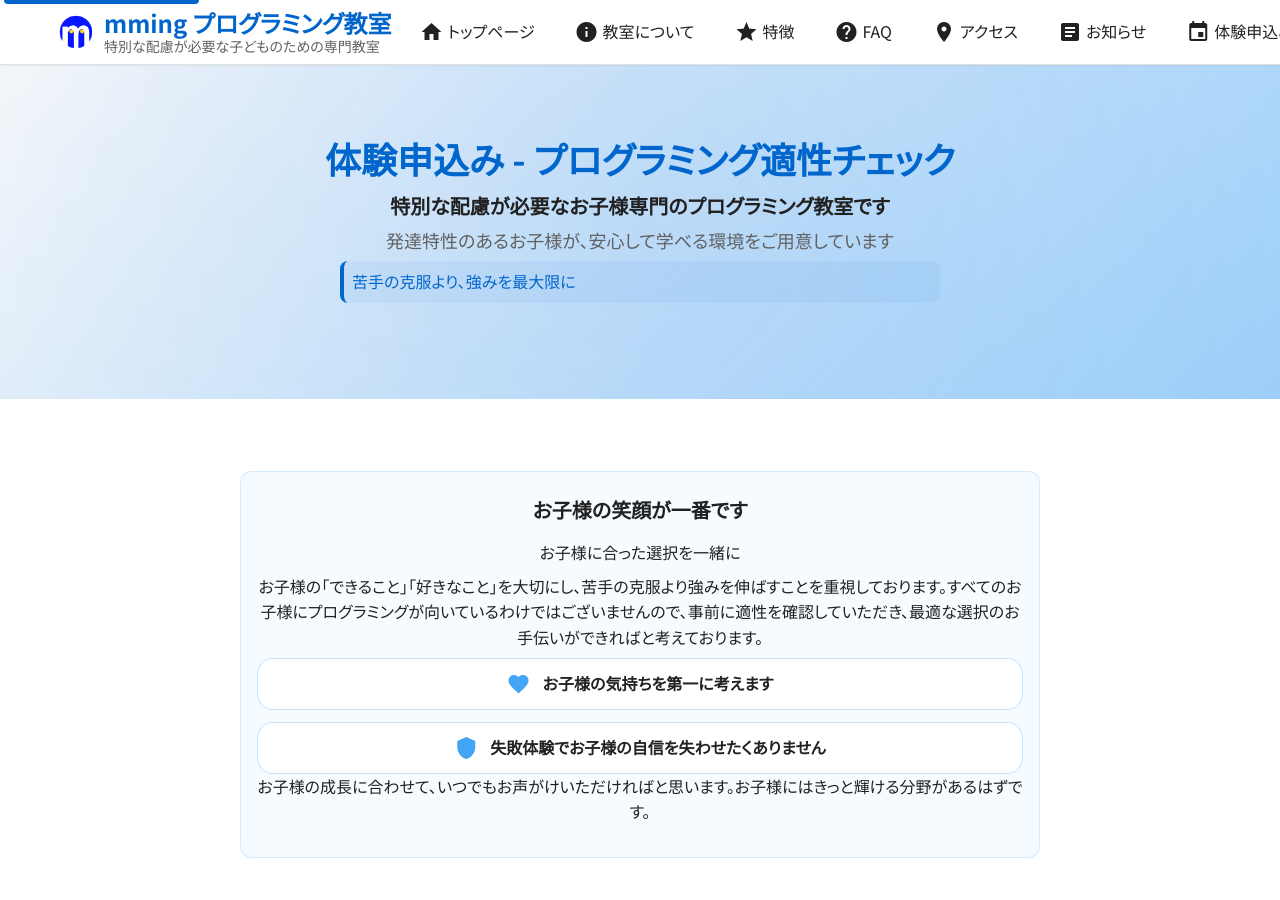
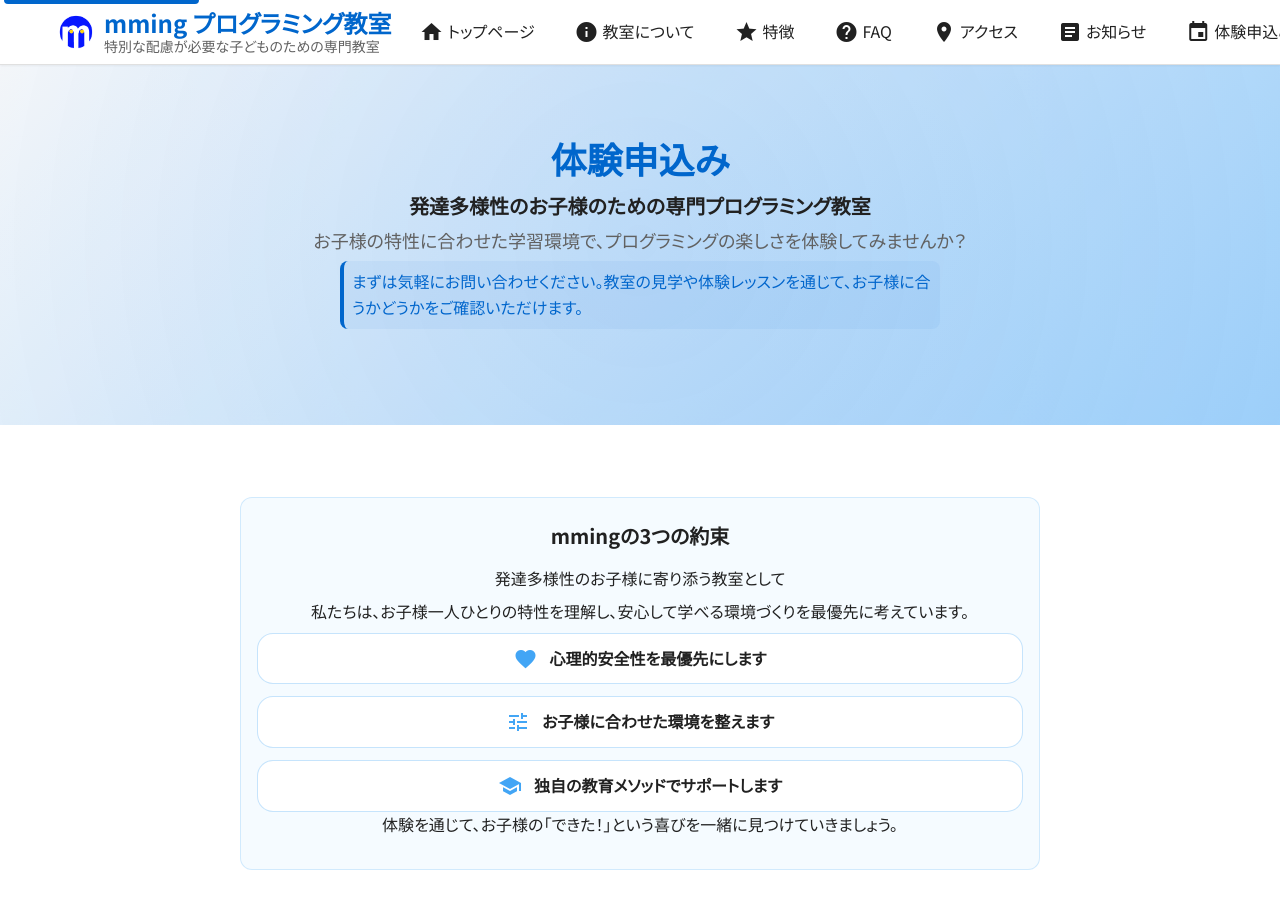
Before and after one commit to Mming-Lab/Mming-Lab.github.io, a Jekyll site: the page built from trial/index.html, in a window 1280 px wide and 900 px high. Built offline with Jekyll 4.4.1, drawn with Linux system fonts in a browser that asks for light colours; some of the changed text lies outside the part shown.

Commit message:
適性チェック機能を一時的にコメントアウトし、データ駆動設計でtrial.ymlを新規作成
- 適性チェック機能のコメントアウト（復活可能）
- 新規_data/trial.yml作成で体験申込み専用コンテンツ管理
- データ駆動設計の原則に従いHTMLからYAMLデータ参照に変更
- trial/index.htmlのタイトルを「体験申込み」に変更
- 適性チェック関連文言を体験申込みに特化した内容に修正

🤖 Generated with [Claude Code](https://claude.ai/code)

Co-Authored-By: Claude <noreply@anthropic.com>

```diff
--- /dev/null
+++ b/_data/trial.yml
@@ -0,0 +1,57 @@
+# ========================================
+# 体験申込みページ - コンテンツ設定
+# ========================================
+# ファイル目的: 体験申込みページのすべてのテキストとコンテンツを管理
+# 使用箇所: trial/index.html および関連するincludeファイル
+# ========================================
+
+# ページメタデータ
+title: "体験申込み"
+description: "特別な配慮が必要なお子様専門のプログラミング教室です。発達特性のあるお子様に最適な学習環境とサポートを提供します。"
+
+# ヒーローセクション
+hero:
+  title: "体験申込み"
+  subtitle: "発達多様性のお子様のための専門プログラミング教室"
+  message: "お子様の特性に合わせた学習環境で、プログラミングの楽しさを体験してみませんか？"
+  note: "まずは気軽にお問い合わせください。教室の見学や体験レッスンを通じて、お子様に合うかどうかをご確認いただけます。"
+
+# mmingの価値観セクション
+belief:
+  title: "mmingの3つの約束"
+  subtitle: "発達多様性のお子様に寄り添う教室として"
+  message: "私たちは、お子様一人ひとりの特性を理解し、安心して学べる環境づくりを最優先に考えています。"
+  items:
+    - icon: "favorite"
+      text: "心理的安全性を最優先にします"
+    - icon: "tune"
+      text: "お子様に合わせた環境を整えます"
+    - icon: "school"
+      text: "独自の教育メソッドでサポートします"
+  additional_message: "体験を通じて、お子様の「できた！」という喜びを一緒に見つけていきましょう。"
+
+# 体験申込みセクション
+application:
+  title: "体験授業のお申し込み"
+  description: "お子様の特性に合わせた学習環境で、プログラミングの楽しさを体験してみませんか？まずは気軽にお申し込みください。"
+  icon: "assignment"
+  expand_icon: "expand_more"
+  collapse_icon: "expand_less"
+
+  # 対象者確認
+  eligibility:
+    title: "対象となるお子様"
+    description: "以下のいずれかに該当するお子様が対象です："
+    items:
+      - "療育・放課後等デイサービス・特別支援学級に在籍中のお子様"
+      - "過去に上記サービスを利用されていたお子様"
+      - "発達障害・グレーゾーンなど特性をお持ちのお子様"
+
+  # フォーム関連
+  form:
+    toggle_title: "申し込みフォームを開く"
+    toggle_description: "上記の条件を確認してから、こちらをクリックしてお申し込みください"
+    loading_title: "フォームを準備しています..."
+    loading_description: "しばらくお待ちください..."
+    error_title: "フォームの読み込みに時間がかかっています"
+    error_action: "別ウィンドウで開く"
--- a/_includes/trial/trial-application-section.html
+++ b/_includes/trial/trial-application-section.html
@@ -3,34 +3,34 @@
     <div class="section-container">
         <!-- セクションヘッダー（常時表示） -->
         <div class="section-header">
-            <h2>{{ site.data.aptitude_check.trial_application.title }}</h2>
-            <p>{{ site.data.aptitude_check.trial_application.description }}</p>
+            <h2>{{ site.data.trial.application.title }}</h2>
+            <p>{{ site.data.trial.application.description }}</p>
         </div>
 
         <!-- 対象者の確認 -->
         <div class="eligibility-notice">
             <div class="notice-header">
                 <span class="material-icons" aria-hidden="true">verified</span>
-                <h3>対象となるお子様</h3>
+                <h3>{{ site.data.trial.application.eligibility.title }}</h3>
             </div>
-            <p>以下のいずれかに該当するお子様が対象です：</p>
+            <p>{{ site.data.trial.application.eligibility.description }}</p>
             <ul class="eligibility-list">
-                <li>療育・放課後等デイサービス・特別支援学級に在籍中のお子様</li>
-                <li>過去に上記サービスを利用されていたお子様</li>
-                <li>発達障害・グレーゾーンなど特性をお持ちのお子様</li>
+                {% for item in site.data.trial.application.eligibility.items %}
+                <li>{{ item }}</li>
+                {% endfor %}
             </ul>
         </div>
 
         <div class="application-accordion">
             <button class="application-toggle" aria-expanded="false" aria-controls="application-form" onclick="toggleApplication(this)">
                 <div class="toggle-header">
-                    <span class="material-icons" aria-hidden="true">{{ site.data.aptitude_check.trial_application.icon }}</span>
+                    <span class="material-icons" aria-hidden="true">{{ site.data.trial.application.icon }}</span>
                     <div class="toggle-content">
-                        <h3>申し込みフォームを開く</h3>
-                        <p>上記の条件を確認してから、こちらをクリックしてお申し込みください</p>
+                        <h3>{{ site.data.trial.application.form.toggle_title }}</h3>
+                        <p>{{ site.data.trial.application.form.toggle_description }}</p>
                     </div>
                 </div>
-                <span class="material-icons toggle-icon" aria-hidden="true">{{ site.data.aptitude_check.trial_application.expand_icon }}</span>
+                <span class="material-icons toggle-icon" aria-hidden="true">{{ site.data.trial.application.expand_icon }}</span>
             </button>
 
             <div class="application-form" id="application-form" aria-hidden="true">
@@ -76,8 +76,8 @@
     let accordionOpened = false;
 
     // アイコン名をYAMLから取得
-    const expandIcon = '{{ site.data.aptitude_check.trial_application.expand_icon }}';
-    const collapseIcon = '{{ site.data.aptitude_check.trial_application.collapse_icon }}';
+    const expandIcon = '{{ site.data.trial.application.expand_icon }}';
+    const collapseIcon = '{{ site.data.trial.application.collapse_icon }}';
 
     // ページ読み込み完了後にiframeの準備状況をチェック
     document.addEventListener('DOMContentLoaded', function() {
--- a/_includes/trial/trial-belief-section.html
+++ b/_includes/trial/trial-belief-section.html
@@ -3,18 +3,16 @@
     <div class="section-container">
         <div class="belief-banner">
             <div class="belief-header">
-                <h2>{{ site.data.aptitude_check.our_belief.title }}</h2>
-                {% if site.data.aptitude_check.our_belief.subtitle %}
-                <p class="belief-subtitle">{{ site.data.aptitude_check.our_belief.subtitle }}</p>
-                {% endif %}
+                <h2>{{ site.data.trial.belief.title }}</h2>
+                <p class="belief-subtitle">{{ site.data.trial.belief.subtitle }}</p>
             </div>
 
             <div class="belief-message">
-                <p>{{ site.data.aptitude_check.our_belief.message }}</p>
+                <p>{{ site.data.trial.belief.message }}</p>
             </div>
 
             <ul class="belief-ribbon-list">
-                {% for item in site.data.aptitude_check.our_belief.items %}
+                {% for item in site.data.trial.belief.items %}
                 <li class="belief-ribbon">
                     <span class="material-icons belief-icon" aria-hidden="true">{{ item.icon }}</span>
                     <span class="belief-text">{{ item.text }}</span>
@@ -22,11 +20,9 @@
                 {% endfor %}
             </ul>
 
-            {% if site.data.aptitude_check.our_belief.additional_message %}
             <div class="belief-additional-message">
-                <p>{{ site.data.aptitude_check.our_belief.additional_message }}</p>
+                <p>{{ site.data.trial.belief.additional_message }}</p>
             </div>
-            {% endif %}
         </div>
     </div>
 </section>
--- a/_includes/trial/trial-hero-section.html
+++ b/_includes/trial/trial-hero-section.html
@@ -2,10 +2,10 @@
 <section class="trial-hero">
     <div class="section-container">
         <div class="section-header">
-            <h1>{{ site.data.aptitude_check.title }}</h1>
-            <p class="section-subtitle">{{ site.data.aptitude_check.subtitle }}</p>
-            <p class="section-message">{{ site.data.aptitude_check.message }}</p>
-            <p class="section-note">{{ site.data.aptitude_check.note }}</p>
+            <h1>{{ site.data.trial.hero.title }}</h1>
+            <p class="section-subtitle">{{ site.data.trial.hero.subtitle }}</p>
+            <p class="section-message">{{ site.data.trial.hero.message }}</p>
+            <p class="section-note">{{ site.data.trial.hero.note }}</p>
         </div>
     </div>
 </section>
--- a/trial/index.html
+++ b/trial/index.html
@@ -1,15 +1,19 @@
 ---
 layout: default
-title: プログラミング適性チェック
-description: 特別な配慮が必要なお子様専門のプログラミング教室です。発達特性のあるお子様がプログラミングを楽しめるかをチェックし、最適な学習方法を提案します。
+title: {{ site.data.trial.title }}
+description: {{ site.data.trial.description }}
 ---
 
 {% include trial/trial-hero-section.html %}
 
 {% include trial/trial-belief-section.html %}
 
+{% comment %}
 {% include trial/trial-aptitude-check.html %}
+{% endcomment %}
 
 {% include trial/trial-application-section.html %}
 
+{% comment %}
 {% include trial/trial-aptitude-script.html %}
+{% endcomment %}
```
